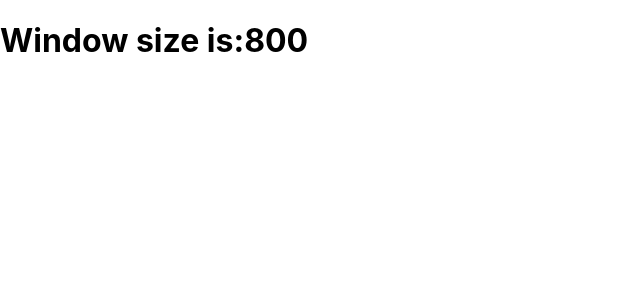
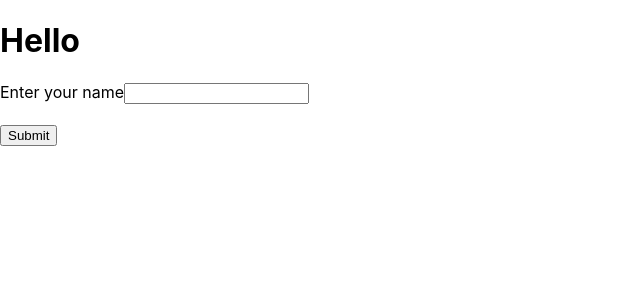
Before and after one commit to suman-saket/React-30-Days-Learning, a React (Create React App) app in the folder Day-9/: page / in a window 1280 px wide. Shown: the top 300 px of the page, without its empty margins (0-640 px from the left). Built offline with nearby package versions, Linux system fonts and the light colour scheme.

Commit message:
useRef added

```diff
--- a/Day-9/src/App.js
+++ b/Day-9/src/App.js
@@ -1,10 +1,12 @@
 import React, { useState } from "react";
 import "./App.css";
 import BasicForm from "./components/Forms/BasicForm";
+import UnControlled from "./components/Forms/UnControlled";
 import HookRules from "./components/HookRules";
 import ShortCircuit from "./components/ShortCircuit";
 import UseEffect1 from "./components/useEffectHooks/UseEffect1";
 import UseEffect2 from "./components/useEffectHooks/UseEffect2";
+import UseEffectAPI from "./components/useEffectHooks/UseEffectAPI";
 import UseStateArray from "./components/UseStateArray";
 import UseStateObject from "./components/UseStateObject";
 
@@ -47,8 +49,10 @@ function App() {
       <UseStateArray />
       <ShortCircuit />]
       <BasicForm />
-      <UseEffect1 />*/}
+      <UseEffect1 />
       <UseEffect2 />
+      <UseEffectAPI />*/}
+      <UnControlled />
     </div>
   );
 }
--- /dev/null
+++ b/Day-9/src/components/Forms/UnControlled.js
@@ -0,0 +1,31 @@
+import React, { useState, useRef } from "react";
+
+const UnControlled = () => {
+  //It is like useState only and it preserve the value.No render
+  const luckyName = useRef(null);
+
+  const [show, setShow] = useState(false);
+
+  const submitForm = (e) => {
+    e.preventDefault();
+    const name = luckyName.current.value;
+    name === "" ? alert("plz fill thw data") : setShow(true);
+  };
+
+  return (
+    <div>
+      <h1>Hello</h1>
+      <form action="" onSubmit={submitForm}>
+        <div>
+          <label htmlFor="LuckyName">Enter your name</label>
+          <input type="text" id="luckyName" ref={luckyName} />
+        </div>
+        <br />
+        <button>Submit</button>
+      </form>
+      <p>{show ? `Your lucky name is ${luckyName.current.value}` : " "}</p>
+    </div>
+  );
+};
+
+export default UnControlled;
--- a/Day-9/src/components/useEffectHooks/UseEffect2.js
+++ b/Day-9/src/components/useEffectHooks/UseEffect2.js
@@ -14,6 +14,7 @@ const UseEffect2 = () => {
     window.addEventListener("resize", actualWidth);
 
     return () => {
+      //cleanp function
       console.log("remove event");
       window.removeEventListener("resize", actualWidth);
     };
--- /dev/null
+++ b/Day-9/src/components/useEffectHooks/UseEffectAPI.js
@@ -0,0 +1,12 @@
+import React from "react";
+
+const UseEffectAPI = () => {
+  return (
+    <>
+      <h1>List of Users</h1>
+      <div></div>
+    </>
+  );
+};
+
+export default UseEffectAPI;
```
